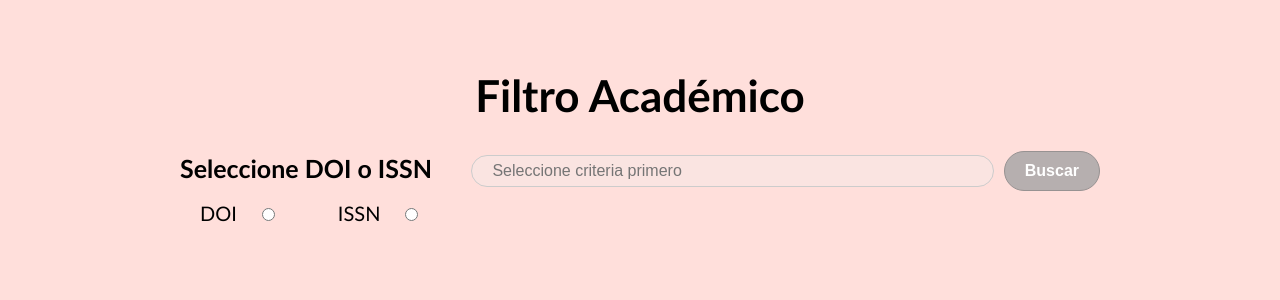
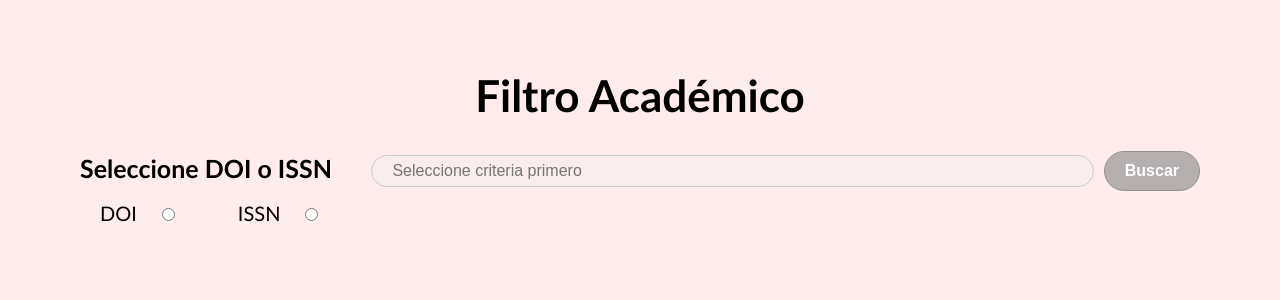
Before and after one commit to zagoskin/hera, a React (Create React App) app in the folder client/: page / in a window 1280 px wide. Shown: the top 300 px of the page. Built offline with nearby package versions, Linux system fonts and the light colour scheme.

Commit message:
Fondo de la app

```diff
--- a/client/src/index.css
+++ b/client/src/index.css
@@ -13,7 +13,7 @@ html {
 body {
   margin: 0;
   padding: 0;
-  background-color: #ffdfdb;
+  background-color: #ffecec;
   color: #000;
 }
 
@@ -27,7 +27,7 @@ small {
 
 .container {
   margin: 0 auto;
-  max-width: 1000px;
+  max-width: 1200px;
   padding: 40px;
 }
 
```
